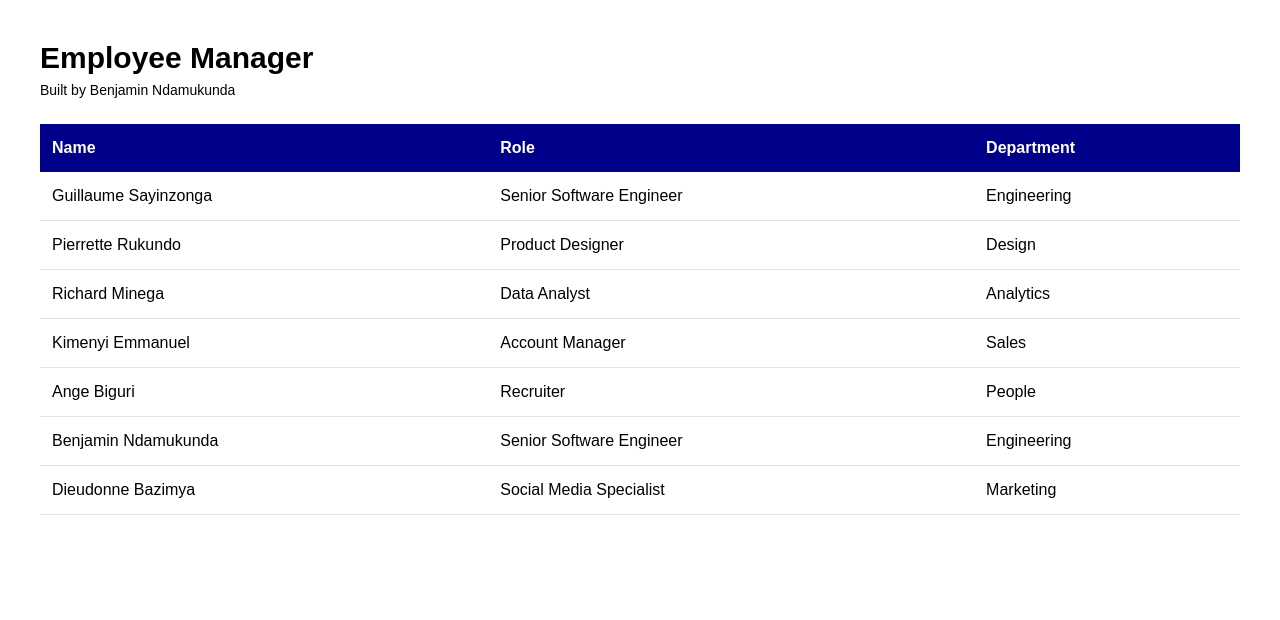
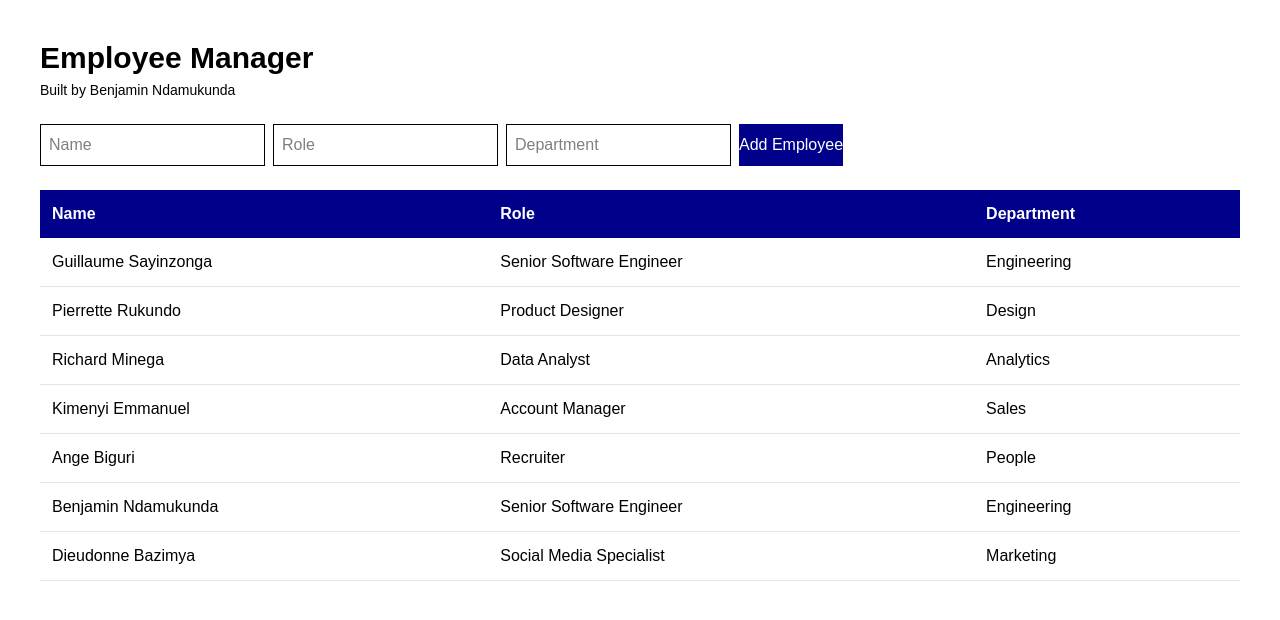
Before and after one commit to bndamukunda/Project1-employeemanager, a Next.js app: page / in a window 1280 px wide. Shown: the top 620 px of the page. Built offline with nearby package versions, Linux system fonts and the light colour scheme.

Commit message:
built the website in React

```diff
--- a/app/page.js
+++ b/app/page.js
@@ -1,4 +1,8 @@
-const employees = [
+"use client";
+
+import { useState } from "react";
+
+const startingEmployees = [
   { name: "Guillaume Sayinzonga", role: "Senior Software Engineer", department: "Engineering" },
   { name: "Pierrette Rukundo", role: "Product Designer", department: "Design" },
   { name: "Richard Minega", role: "Data Analyst", department: "Analytics" },
@@ -9,10 +13,53 @@ const employees = [
 ];
 
 export default function Home() {
+  const [employees, setEmployees] = useState(startingEmployees);
+  const [name, setName] = useState("");
+  const [role, setRole] = useState("");
+  const [department, setDepartment] = useState("");
   return (
     <main className="min-h-screen bg-white text-black p-10">
       <h1 className="text-3xl font-bold">Employee Manager</h1>
       <p className="mt-1 text-sm">Built by Benjamin Ndamukunda</p>
+      <div className="mt-6 flex gap-2">
+        <input
+          placeholder="Name"
+          className="border p-2"
+          value={name}
+          onChange={(e) => setName(e.target.value)}
+        />
+        <input
+          placeholder="Role"
+          className="border p-2"
+          value={role}
+          onChange={(e) => setRole(e.target.value)}
+        />
+        <input
+          placeholder="Department"
+          className="border p-2"
+          value={department}
+          onChange={(e) => setDepartment(e.target.value)}
+        />
+        <button
+          onClick={() => {
+            if (name === "") { return; }
+            if (role === "") { return; }
+            if (department === "") { return; }
+            {
+              setEmployees([...employees, {
+                name: name, role: role,
+                department: department
+              }]);
+              setName("");
+              setRole("");
+              setDepartment("");
+            }
+          }}
+          className="bg-[darkblue] text-white"
+        >
+          Add Employee
+        </button>
+      </div>
 
       <table className="w-full mt-6 border-collapse">
         <thead>
```
Also changed, not shown: 1 other file (tests, documents, lock files or other folders).
